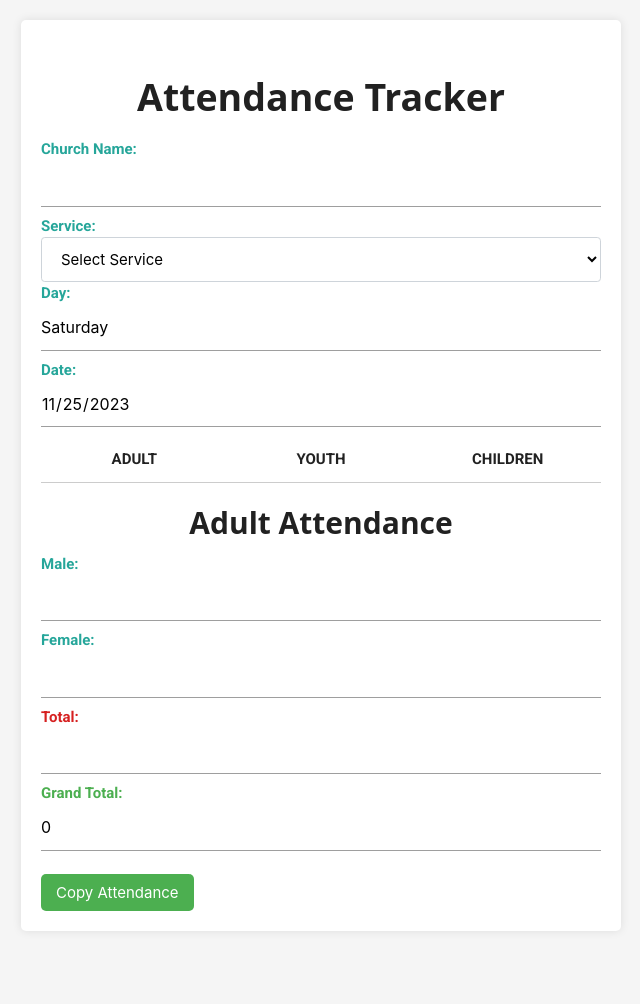
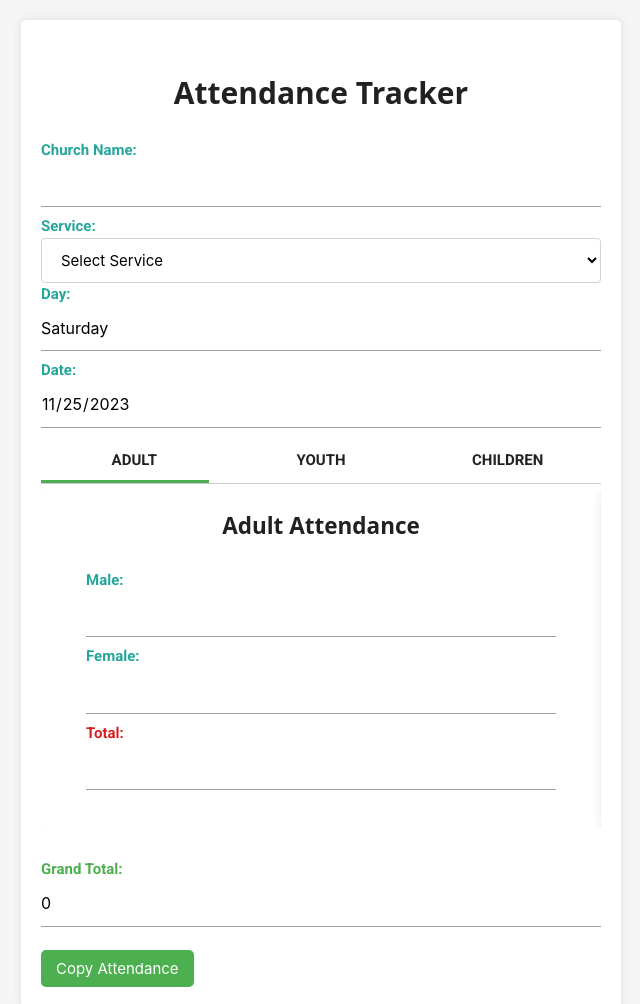
Before and after one commit to Ande-Soft/attendance, a plain HTML site: page index.html in a window 1280 px wide. Shown: the whole page, without its empty margins (319-959 px from the left). Before the commit the page ends 951 px from the top, so only its background shows below. Drawn offline with nearby package versions, Linux system fonts and the light colour scheme.

Commit message:
3rd commit from pc

```diff
--- a/index.html
+++ b/index.html
@@ -76,18 +76,45 @@
         .tab:focus{
             background-color: #4CAF50;
         }
+        .activeSlider{
+            background: #4CAF50;
+            height: 0.2rem;
+            width:;
+            position: absolute;
+            bottom: 0;
+            left:0;
+            transition: 0.3s ease-in-out;
+        }
+        .tabcontent-container{
+            margin: 0.5rem  0 2rem;
+            overflow: hidden;
+            transition: scroll 0.3s ease-in;
+            white-space: ;
+            scroll-behavior: smooth;
+            display: flex;
 
+        }
         .tabcontent {
-            display: none;
+            display:block;
+            box-shadow: 0 0 10px rgba(0, 0, 0, 0.1);
+            border-radius: 5px;
+            padding:0 3rem 2rem;
+            transition: scroll 0.3s ease-in;
+            overflow-x: hidden;
+            overflow-y: auto;
+            box-sizing: border-box;
+            width:100%;
+            flex-shrink: 0;
         }
         h2, h4{
             text-align: center;
             font-weight: bold;
-            font-size:2rem;
+            font-size:1.5rem;
+            margin-bottom:2rem;
             font-family: system-ui, -apple-system, BlinkMacSystemFont, 'Segoe UI', Roboto, Oxygen, Ubuntu, Cantarell, 'Open Sans', 'Helvetica Neue', sans-serif;
         }
         h2{
-            font-size:2.5rem;
+            font-size:2rem;
         }
 
         .copy-btn, .off-btn {
@@ -112,7 +139,7 @@
     <h2>Attendance Tracker</h2>
     <!-- Church Name Input -->
     <label for="churchName">Church Name:</label>
-    <input type="text" id="churchName" name="churchName" required oninput="clearFieldError(this)">
+    <input type="text" id="churchName" name="churchName" required oninput="setLocalStorage('churchName',this)">
 
     <!-- Service Dropdown -->
     <label for="serviceSelect">Service:</label>
@@ -137,12 +164,14 @@
 
     <!-- Tabs for Attendance Sections -->
     <div class="tabs">
-        <div class="tab" onclick="openSection('Adult', 0)">Adult</div>
-        <div class="tab" onclick="openSection('Youth', 1)">Youth</div>
-        <div class="tab" onclick="openSection('Children', 2)">Children</div>
+        <div class="tab" >Adult</div>
+        <div class="tab" >Youth</div>
+        <div class="tab" >Children</div>
+        <div class="activeSlider"></div>
     </div>
 
     <!-- Tab Content -->
+    <div class="tabcontent-container">
     <div id="Adult" class="tabcontent">
         <h4>Adult Attendance</h4>
         <label for="male1">Male:</label>
@@ -172,7 +201,7 @@
         <label for="total3" style="color:#d62121;">Total:</label>
         <input type="number" id="total3" name="total3" readonly>
     </div>
-
+</div>
     <!-- Grand Total -->
     <label for="grandTotal" style="color:#4CAF50;">Grand Total:</label>
     <input type="number" id="grandTotal" name="grandTotal" readonly>
@@ -184,28 +213,49 @@
 <!-- Script to handle tab switching and calculate total attendance -->
 <script>
     function openSection(sectionName, tabIndex) {
-        var tabcontent = document.getElementsByClassName("tabcontent");
-        for (var i = 0; i < tabcontent.length; i++) {
-            tabcontent[i].style.display = "none";
-        }
+      //  var tabcontent = document.getElementsByClassName("tabcontent");
+      //  for (var i = 0; i < tabcontent.length; i++) {
+      //      tabcontent[i].style.display = "none";
+      //  }
+//
+      //  var sections = document.getElementsByClassName("tabcontent");
+      //  var section = sections[tabIndex];
+      //  section.style.display = "inline-block";
+//
+      //  // Calculate the scroll left position based on the width of the container or child
+      //  var containerWidth = document.querySelector('.container').offsetWidth;
+      //  var childWidth = section.offsetWidth;
+      //  var scrollLeft = tabIndex * childWidth;
+//
+      //  // Scroll to the selected section
+      //  document.querySelector('.container').scrollTo({
+      //      left: scrollLeft,
+      //      behavior: 'smooth'
+      //  });
+      var tabs = document.querySelectorAll('.tab');
+      var tabcontents = document.querySelectorAll('.tabcontent');
+      var tabcontentcontainer = document.querySelector('.tabcontent-container');
+      var activeSlider = document.querySelector('.activeSlider');
+      activeSlider.style.width = tabs[0].offsetWidth + 'px';
+      tabs.forEach((tab,index)=>{
+        tab.addEventListener('click',()=>{
+             var tabWidth = tabcontents[0].offsetWidth;
+             tabcontentcontainer.scrollLeft = tabWidth * index;
+             activeSlider.style.left = tab.offsetLeft + 'px';
 
-        var sections = document.getElementsByClassName("tabcontent");
-        var section = sections[tabIndex];
-        section.style.display = "inline-block";
-
-        // Calculate the scroll left position based on the width of the container or child
-        var containerWidth = document.querySelector('.container').offsetWidth;
-        var childWidth = section.offsetWidth;
-        var scrollLeft = tabIndex * childWidth;
-
-        // Scroll to the selected section
-        document.querySelector('.container').scrollTo({
-            left: scrollLeft,
-            behavior: 'smooth'
-        });
+        })
+      })
 
         calculateGrandTotal();
     }
+    //function to set item to local storage
+    function setLocalStorage(key,element){
+        localStorage.setItem(key,element.value);
+        //
+    }
+    //set church name from local storage
+    var defaultValue = localStorage.getItem('churchName')
+        document.getElementById('churchName').value = defaultValue;
 
     // Function to calculate total attendance for each section
     function calculateTotal(section) {
```
